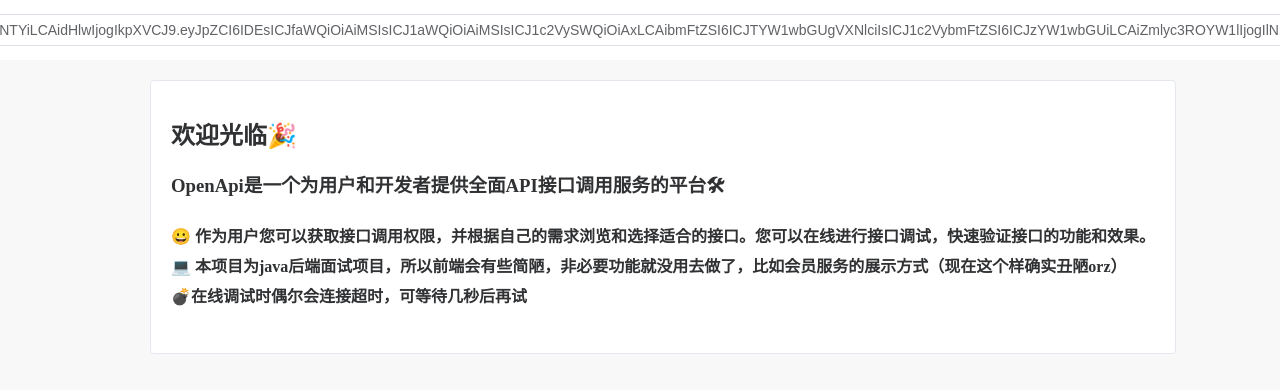
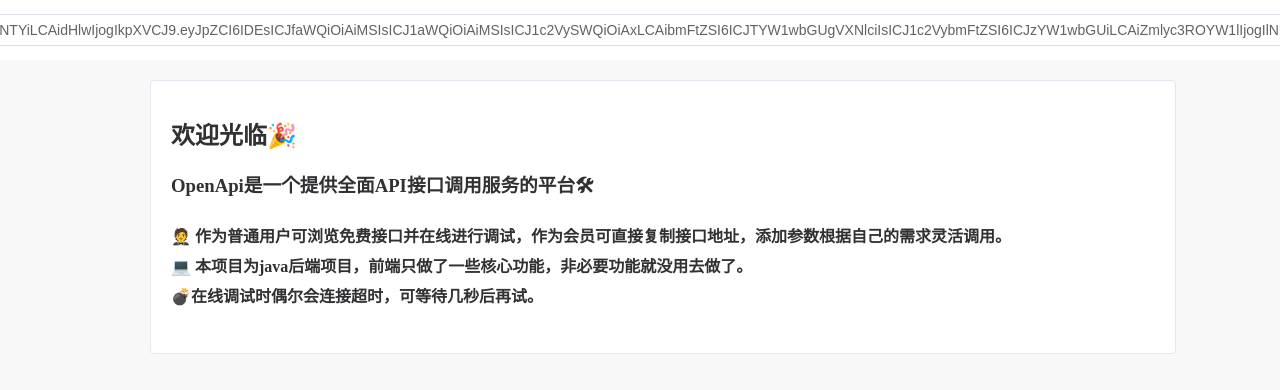
Before and after one commit to ChangeTTTO/OpenApi_frontend, a Vue app: page /welcome in a window 1280 px wide. Shown: the top 390 px of the page. Built offline with nearby package versions, Linux system fonts and the light colour scheme; sample sign-in values are in the browser's storage.

Commit message:
上线修正

```diff
--- a/src/Axios.ts
+++ b/src/Axios.ts
@@ -1,6 +1,7 @@
 import axios from 'axios'
 const request :any = axios.create({
-    baseURL: 'http://47.108.254.114:1111',
+     baseURL: 'http://8.134.204.252:1111',
+    //baseURL: 'http://localhost:1111',
     timeout: 5000
 })
 
--- a/src/components/NewIndex.vue
+++ b/src/components/NewIndex.vue
@@ -44,7 +44,7 @@ async function logout() {
       <el-header class="header" >     <!--头部-->
         <div class="logo">
             <img src="@/assets/logo.png" alt="Logo" width="30px" style="display: inline">
-           <strong> OpenApi接口开放平台  </strong>
+           <strong> OpenApi  </strong>
         </div>
           <div class="menu">
             <el-menu
--- a/src/components/NewInterfaceInfo.vue
+++ b/src/components/NewInterfaceInfo.vue
@@ -66,7 +66,7 @@ async function invoke() {
 
   try {
     // 发送 POST 请求
-    const response = await request.post("http://47.108.254.114:9999/interfaceInfo/invoke", requestBody, { headers });
+    const response = await request.post("http://8.134.204.252:9999/interfaceInfo/invoke", requestBody, { headers });
     response2.value = JSON.stringify(response,null,2);
     console.log(response)
     // 处理结果
--- a/src/components/Welcome.vue
+++ b/src/components/Welcome.vue
@@ -7,12 +7,12 @@
       欢迎光临🎉
     </h2>
       <h3>
-        OpenApi是一个为用户和开发者提供全面API接口调用服务的平台🛠
+        OpenApi是一个提供全面API接口调用服务的平台🛠
       </h3>
       <h4>
-        😀 作为用户您可以获取接口调用权限，并根据自己的需求浏览和选择适合的接口。您可以在线进行接口调试，快速验证接口的功能和效果。<br>
-        💻 本项目为java后端面试项目，所以前端会有些简陋，非必要功能就没用去做了，比如会员服务的展示方式（现在这个样确实丑陋orz）<br>
-        💣在线调试时偶尔会连接超时，可等待几秒后再试
+        🤵 作为普通用户可浏览免费接口并在线进行调试，作为会员可直接复制接口地址，添加参数根据自己的需求灵活调用。<br>
+        💻 本项目为java后端项目，前端只做了一些核心功能，非必要功能就没用去做了。<br>
+        💣在线调试时偶尔会连接超时，可等待几秒后再试。
       </h4>
     </el-card>
   </div>
```
